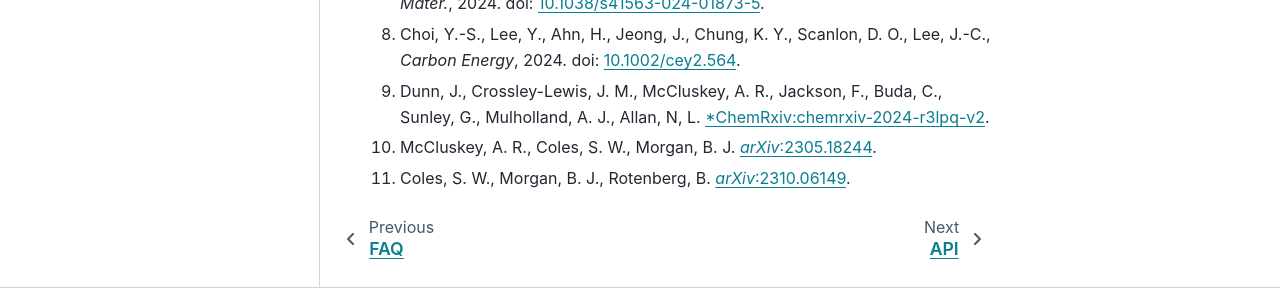
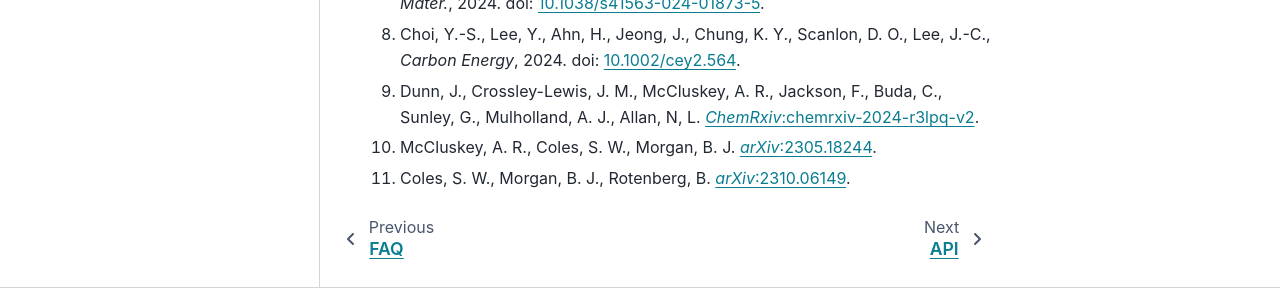
Before and after one commit to bjmorgan/kinisi, a Sphinx documentation site: the page built from docs/source/papers.md, in a window 1280 px wide and 1091 px high. Shown: the part 710-1010 px from the top of the window. Built offline with Sphinx 7.4.7 and the PyData theme 0.15.4, drawn with Linux system fonts in a browser that asks for light colours.

```diff
--- a/docs/source/papers.md
+++ b/docs/source/papers.md
@@ -10,6 +10,6 @@ Here we will try and list publications that have used or cited `kinisi` (if you
 6. Moustafa, S. G., Andrew J. Schultz, A. J., Douglas, J. F., *J. Chem. Phys.*, **160**, 024114, 2024. doi: [10.1063/5.0188081](https://doi.org/10.1063/5.0188081).
 7. McColl, K., Coles, S.W., Zarabadi-Poor, P., Morgan, B. J., Islam, M. S., *Nat. Mater.*, 2024. doi: [10.1038/s41563-024-01873-5](https://doi.org/10.1038/s41563-024-01873-5).
 8. Choi, Y.-S., Lee, Y., Ahn, H., Jeong, J., Chung, K. Y., Scanlon, D. O., Lee, J.-C., *Carbon Energy*, 2024. doi: [10.1002/cey2.564](https://doi.org/10.1002/cey2.564).
-9. Dunn, J., Crossley-Lewis, J. M., McCluskey, A. R., Jackson, F., Buda, C., Sunley, G., Mulholland, A. J., Allan, N, L. [*ChemRxiv:chemrxiv-2024-r3lpq-v2](https://doi.org/10.26434/chemrxiv-2024-r3lpq-v2).
+9. Dunn, J., Crossley-Lewis, J. M., McCluskey, A. R., Jackson, F., Buda, C., Sunley, G., Mulholland, A. J., Allan, N, L. [*ChemRxiv*:chemrxiv-2024-r3lpq-v2](https://doi.org/10.26434/chemrxiv-2024-r3lpq-v2).
 10. McCluskey, A. R., Coles, S. W., Morgan, B. J. [*arXiv*:2305.18244](https://arxiv.org/abs/2305.18244).
 11. Coles, S. W., Morgan, B. J., Rotenberg, B. [*arXiv*:2310.06149](https://arxiv.org/abs/2310.06149).
```
